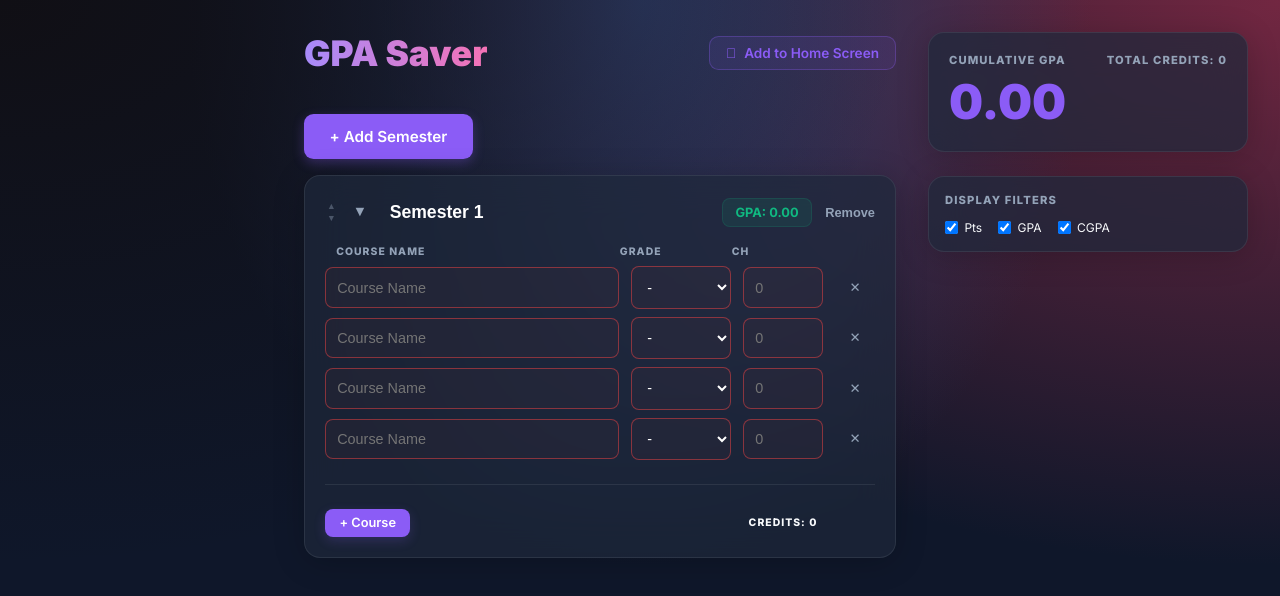
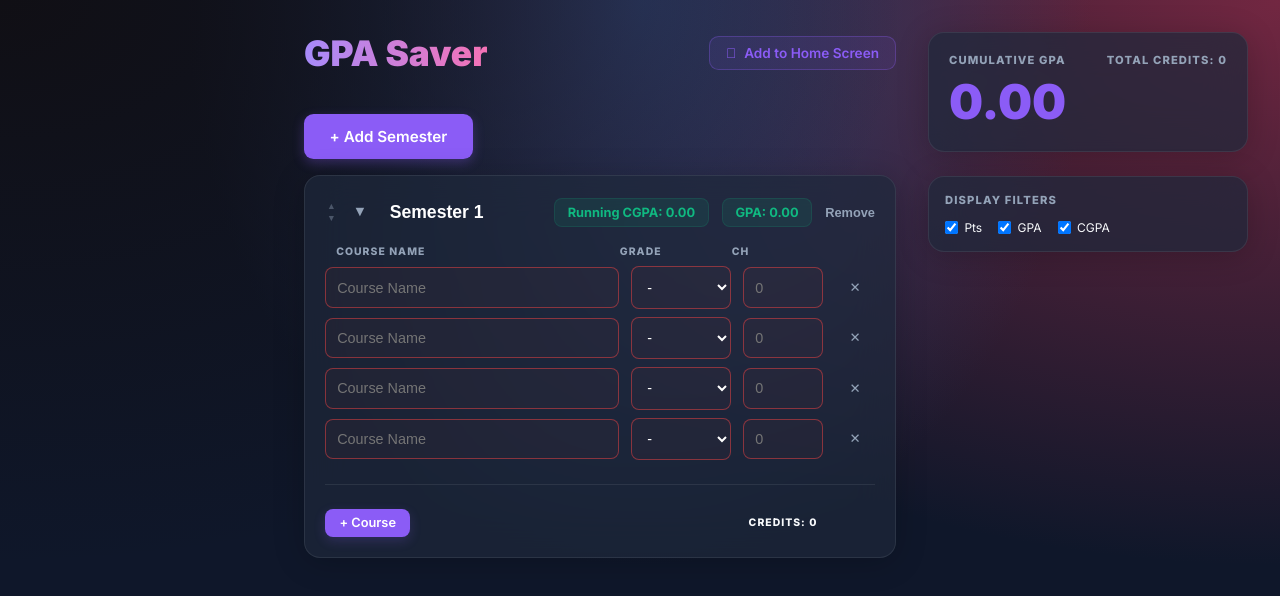
Before and after one commit to MuhammadQasimHamid/GPATracker, a Next.js app in the folder gpa-calc/: page / in a window 1280 px wide. Shown: the top 596 px of the page. Built offline with nearby package versions, Linux system fonts and the light colour scheme.

Commit message:
Running CPGA Added

```diff
--- a/gpa-calc/src/components/Dashboard.tsx
+++ b/gpa-calc/src/components/Dashboard.tsx
@@ -4,6 +4,7 @@ import { useGPA } from '../context/GPAContext';
 import Semester from '../components/Semester';
 import Sidebar from '../components/Sidebar';
 import { useInstall } from './InstallPrompt';
+import { GRADE_POINTS } from '../types';
 
 export default function Dashboard() {
     const { semesters, addSemester } = useGPA();
@@ -45,7 +46,24 @@ export default function Dashboard() {
                             </p>
                         </div>
                     ) : (
-                        semesters.map((s) => <Semester key={s.id} semester={s} />)
+                        semesters.map((s, index) => {
+                            const previousSemesters = semesters.slice(0, index + 1);
+                            let cumPoints = 0;
+                            let cumCredits = 0;
+
+                            previousSemesters.forEach(sem => {
+                                sem.courses.forEach(c => {
+                                    if (c.grade && c.creditHours && Number(c.creditHours) > 0) {
+                                        cumPoints += (GRADE_POINTS[c.grade] * Number(c.creditHours));
+                                        cumCredits += Number(c.creditHours);
+                                    }
+                                });
+                            });
+
+                            const runningCGPA = cumCredits === 0 ? 0 : cumPoints / cumCredits;
+
+                            return <Semester key={s.id} semester={s} runningCGPA={runningCGPA} />;
+                        })
                     )}
                 </div>
             </main>
--- a/gpa-calc/src/components/Semester.tsx
+++ b/gpa-calc/src/components/Semester.tsx
@@ -7,9 +7,10 @@ import { calculateGPA } from '../utils/calculations';
 
 interface Props {
     semester: SemesterType;
+    runningCGPA: number;
 }
 
-export default function Semester({ semester }: Props) {
+export default function Semester({ semester, runningCGPA }: Props) {
     const {
         addCourse, removeSemester, toggleSemester, renameSemester, moveSemesterUp, moveSemesterDown
     } = useGPA();
@@ -40,6 +41,7 @@ export default function Semester({ semester }: Props) {
                 </div>
 
                 <div style={{ display: 'flex', gap: '0.8rem', alignItems: 'center' }}>
+                    <div className="gpa-badge">Running CGPA: {runningCGPA.toFixed(2)}</div>
                     <div className="gpa-badge">GPA: {gpa.toFixed(2)}</div>
                     <button
                         className="btn-danger-text"
```
